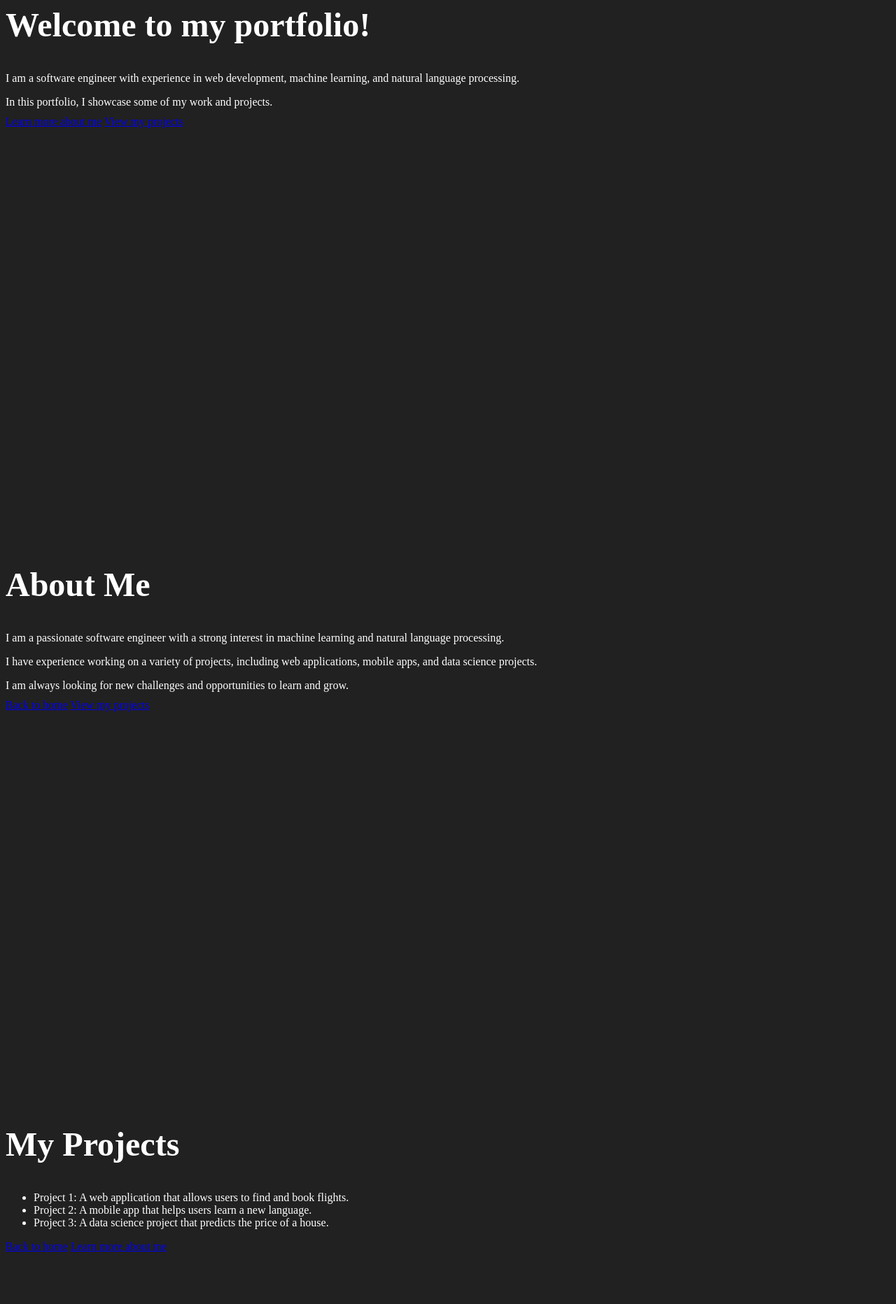
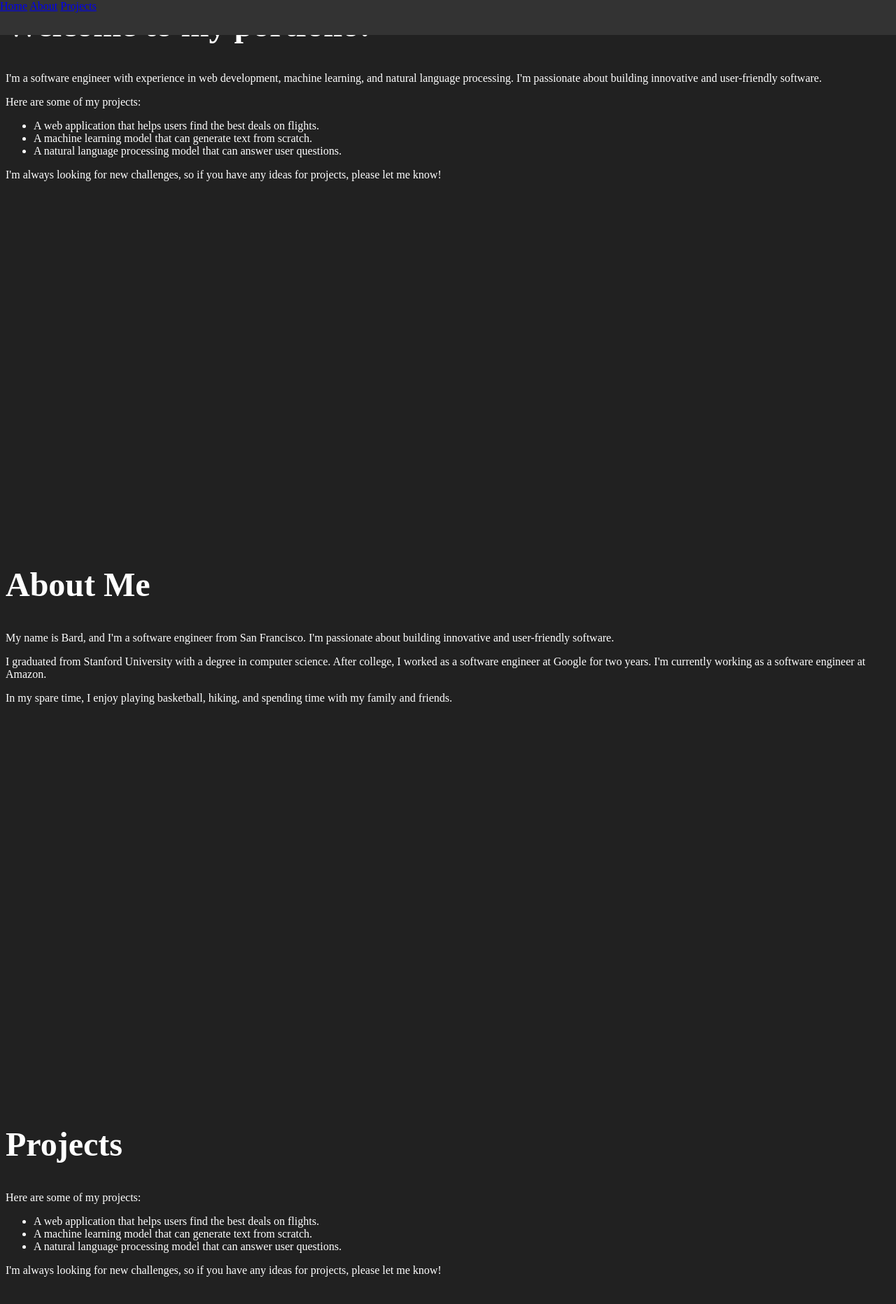
Before and after one commit to devfamm/devfamm.github.io, a plain HTML site: page index.html in a window 1280 px wide. Shown: the top 1864 px of the page at 70% size. Drawn offline with Linux system fonts and the light colour scheme.

Commit message:
Update index.html

```diff
--- a/index.html
+++ b/index.html
@@ -1,40 +1,49 @@
 <!DOCTYPE html>
 <html>
 <head>
-  <title>Dev. Fausto Mbomio</title>
+  <title>My Portfolio</title>
   <link rel="stylesheet" href="style.css">
 </head>
 <body>
 
+  <!-- Navbar -->
+  <nav>
+    <a href="#">Home</a>
+    <a href="#">About</a>
+    <a href="#">Projects</a>
+  </nav>
+
   <!-- Home page -->
   <section id="home">
     <h1>Welcome to my portfolio!</h1>
-    <p>I am a software engineer with experience in web development, machine learning, and natural language processing.</p>
-    <p>In this portfolio, I showcase some of my work and projects.</p>
-    <a href="#about">Learn more about me</a>
-    <a href="#projects">View my projects</a>
+    <p>I'm a software engineer with experience in web development, machine learning, and natural language processing. I'm passionate about building innovative and user-friendly software.</p>
+    <p>Here are some of my projects:</p>
+    <ul>
+      <li>A web application that helps users find the best deals on flights.</li>
+      <li>A machine learning model that can generate text from scratch.</li>
+      <li>A natural language processing model that can answer user questions.</li>
+    </ul>
+    <p>I'm always looking for new challenges, so if you have any ideas for projects, please let me know!</p>
   </section>
 
   <!-- About page -->
   <section id="about">
     <h1>About Me</h1>
-    <p>I am a passionate software engineer with a strong interest in machine learning and natural language processing.</p>
-    <p>I have experience working on a variety of projects, including web applications, mobile apps, and data science projects.</p>
-    <p>I am always looking for new challenges and opportunities to learn and grow.</p>
-    <a href="#home">Back to home</a>
-    <a href="#projects">View my projects</a>
+    <p>My name is Bard, and I'm a software engineer from San Francisco. I'm passionate about building innovative and user-friendly software.</p>
+    <p>I graduated from Stanford University with a degree in computer science. After college, I worked as a software engineer at Google for two years. I'm currently working as a software engineer at Amazon.</p>
+    <p>In my spare time, I enjoy playing basketball, hiking, and spending time with my family and friends.</p>
   </section>
 
   <!-- Projects page -->
   <section id="projects">
-    <h1>My Projects</h1>
+    <h1>Projects</h1>
+    <p>Here are some of my projects:</p>
     <ul>
-      <li>Project 1: A web application that allows users to find and book flights.</li>
-      <li>Project 2: A mobile app that helps users learn a new language.</li>
-      <li>Project 3: A data science project that predicts the price of a house.</li>
+      <li>A web application that helps users find the best deals on flights.</li>
+      <li>A machine learning model that can generate text from scratch.</li>
+      <li>A natural language processing model that can answer user questions.</li>
     </ul>
-    <a href="#home">Back to home</a>
-    <a href="#about">Learn more about me</a>
+    <p>I'm always looking for new challenges, so if you have any ideas for projects, please let me know!</p>
   </section>
 
 </body>
```
